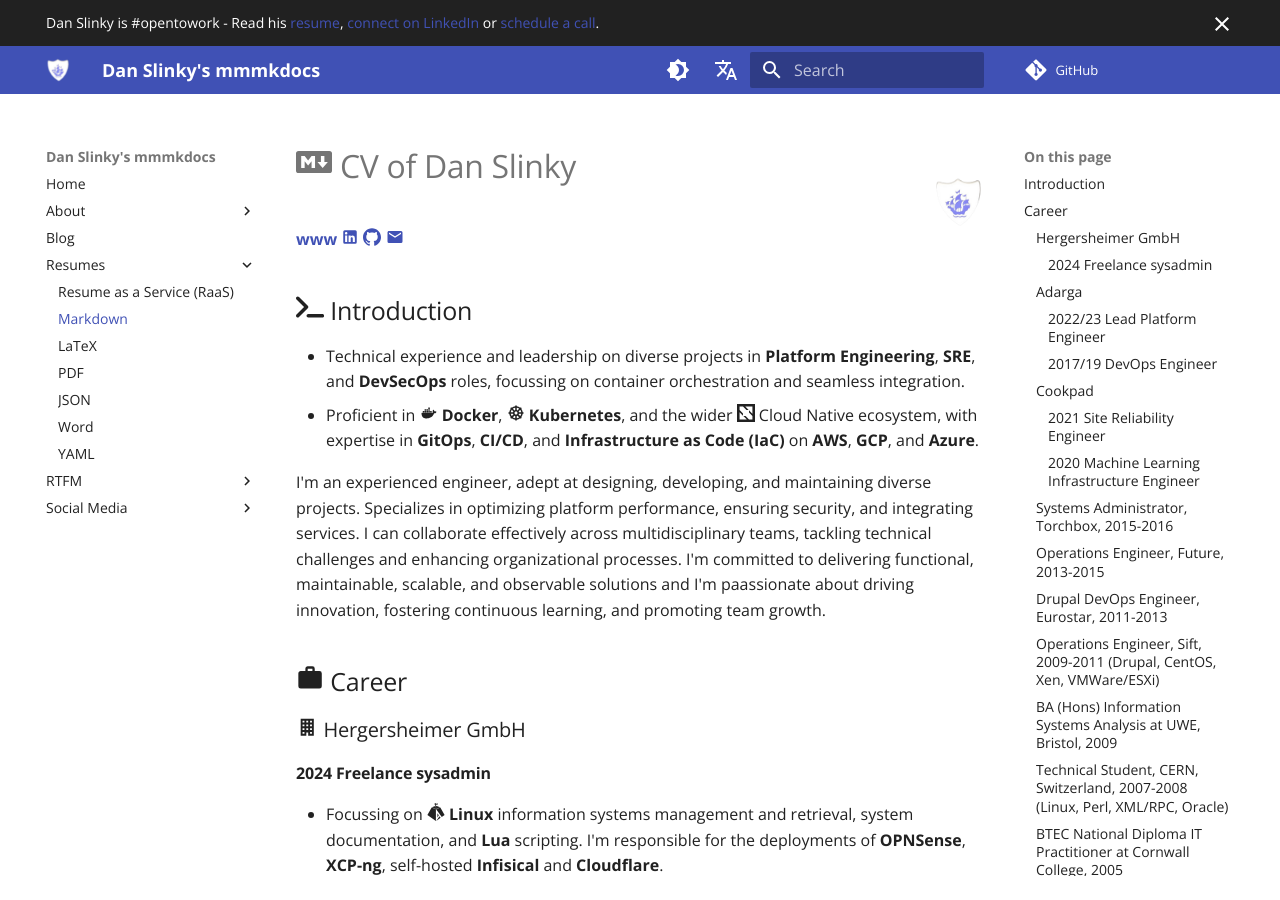
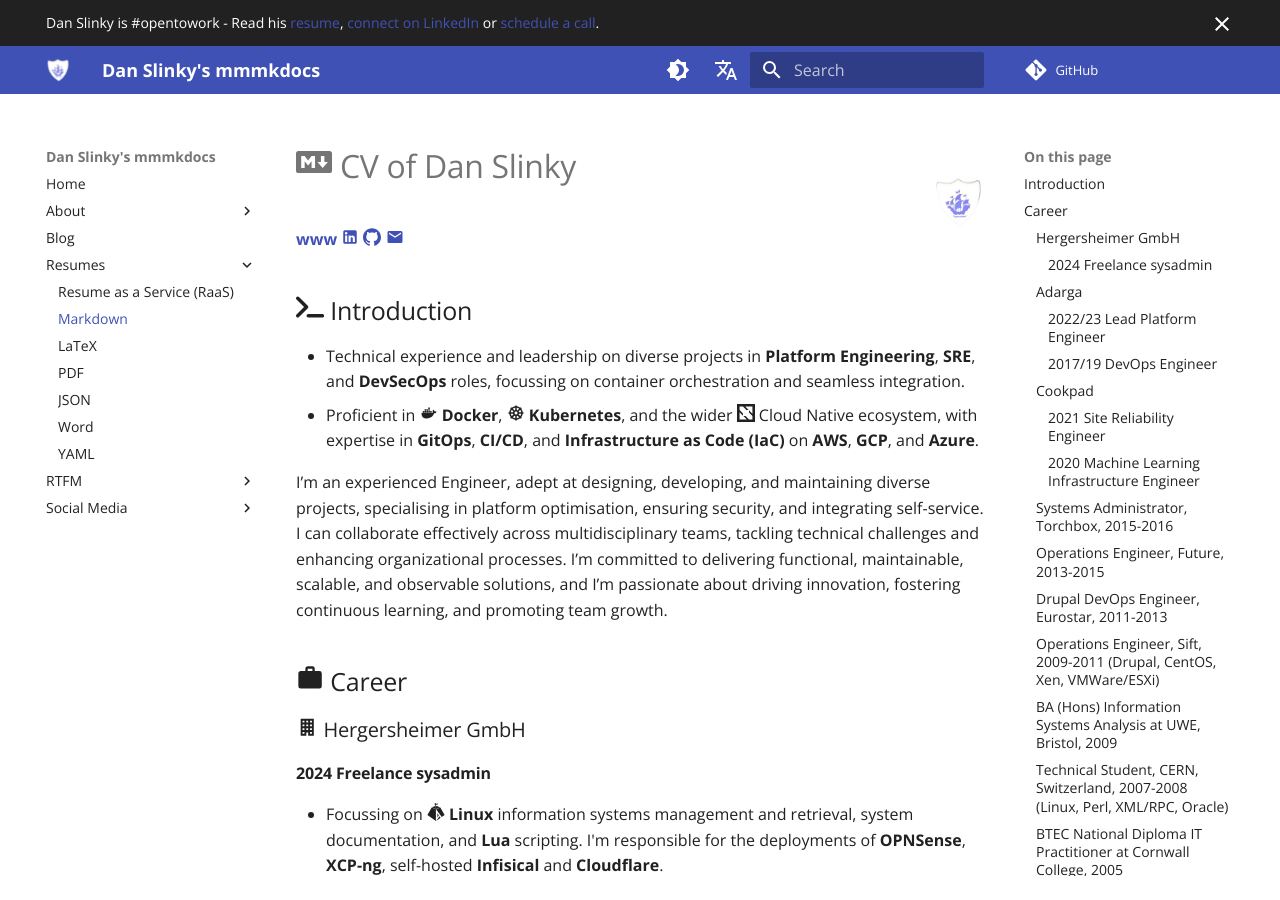
Before and after one commit to danslinky/danslinky.co.uk, an MkDocs documentation site: the page built from docs/resumes/markdown/index.md, in a window 1280 px wide and 900 px high. Built offline with MkDocs 1.6.1 and Material for MkDocs 9.7.7, drawn with Linux system fonts in a browser that asks for light colours; emoji names are drawn with the system emoji font; plug-ins that fetch from the network failed and are left out; comment, search, counter and statistics services are not loaded.

Commit message:
Tweak personal statement grammar

```diff
--- a/docs/resumes/markdown/index.md
+++ b/docs/resumes/markdown/index.md
@@ -1,22 +1,18 @@
 # :simple-markdown: CV of Dan Slinky ![](../../favicon.png "Dan Slinky's Blue Peter badge"){ align=right }
 
-<!-- > You can also view this CV in other formats using my [website](https://rtfm.danslinky.co.uk/resumes). -->
-
 [__www__](https://rtfm.danslinky.co.uk/resumes)  [:material-linkedin:](https://linkedin.com/in/danslinky "Visit Dan Slinky's LinkedIn profile")  [:simple-github:](https://github.com/danslinky "Visit Dan Slinky's GitHub profile")  [:material-email:](mailto:sysadmin@danslinky.co.uk "Email Dan Slinky")
-
 
 ## :fontawesome-solid-terminal: Introduction
 
 - Technical experience and leadership on diverse projects in __Platform Engineering__, __SRE__, and __DevSecOps__ roles, focussing on container orchestration and seamless integration.
 - Proficient in :material-docker: __Docker__, :material-dharmachakra: __Kubernetes__, and the wider :simple-cncf: Cloud Native ecosystem, with expertise in __GitOps__, __CI/CD__, and __Infrastructure as Code (IaC)__ on __AWS__, __GCP__, and __Azure__.
 
-I'm an experienced engineer, adept at designing, developing, and maintaining diverse projects. Specializes in optimizing platform performance, ensuring security, and integrating services. I can collaborate effectively across multidisciplinary teams, tackling technical challenges and enhancing organizational processes. I'm committed to delivering functional, maintainable, scalable, and observable solutions and I'm paassionate about driving innovation, fostering continuous learning, and promoting team growth.
-
-<!-- I've had the privilege of witnessing the progression of :material-docker: __Docker__, :material-dharmachakra: __Kubernetes__, and the :simple-cncf: __Cloud Native__ landscape. Throughout my career, I've refined my expertise in __GitOps__, Identity and __Single Sign-On (SSO)__ integration, and __Infrastructure as Code (IaC)__, working across a diverse range cloud platforms. I embrace innovation and actively explore cutting-edge :simple-opensourceinitiative: __open-source__ technologies and manage my personal infrastructure using __xcp-ng__ and :simple-opnsense: __OPNSense__. My unwavering dedication to excellence and continual learning drives me to deliver top-notch solutions that consistently surpass organizational goals. -->
+I’m an experienced Engineer, adept at designing, developing, and maintaining diverse projects, specialising in platform optimisation, ensuring security, and integrating self-service. I can collaborate effectively across multidisciplinary
+teams, tackling technical challenges and enhancing organizational processes. I’m committed to delivering functional,
+maintainable, scalable, and observable solutions, and I’m passionate about driving innovation, fostering continuous
+learning, and promoting team growth.
 
 ## :material-briefcase: Career
-
-<!-- I've accumulated experience across various organisations and businesses, which you can delve into below. Additionally, you'll find endorsements from recent colleagues available for your review. -->
 
 ### :material-office-building: Hergersheimer GmbH
 
```
Also changed, not shown: 3 other files.
